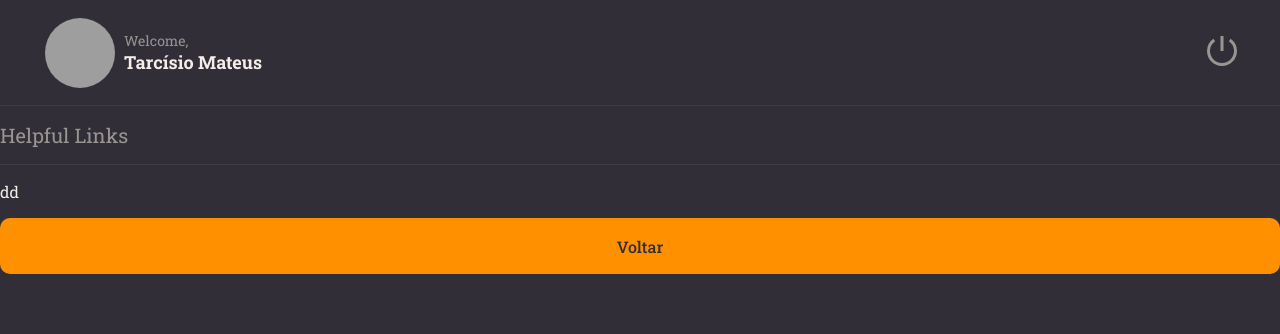
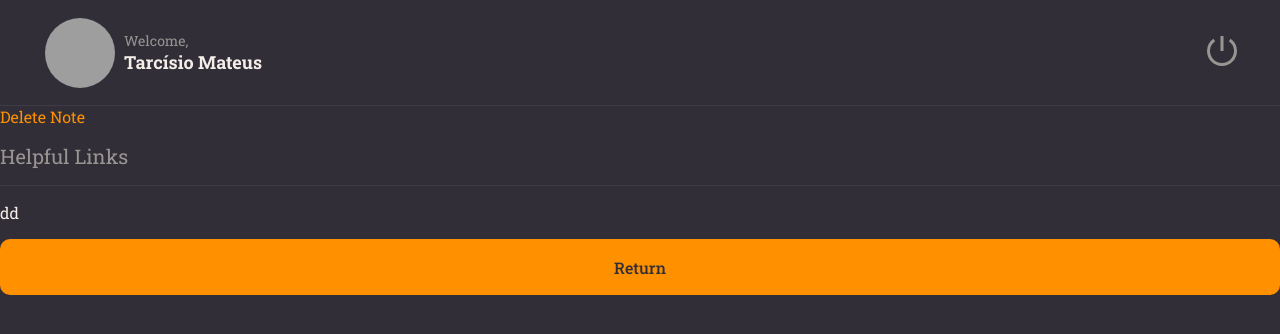
Before and after one commit to tarcisioMateus/rocketnotes, a React (Vite) app: page / in a window 1280 px wide. Shown: the top 334 px of the page. Built offline with nearby package versions, Linux system fonts and the light colour scheme; grey boxes are pictures that could not be loaded.

Commit message:
created components/TextButton

```diff
--- a/src/components/Header/index.jsx
+++ b/src/components/Header/index.jsx
@@ -10,7 +10,7 @@ export function Header() {
         src = 'https://github.com/tarcisioMateus.png'
         alt = "Picture from user"/>
         <div>
-          <spam>Welcome,</spam>
+          <span>Welcome,</span>
           <strong>Tarcísio Mateus</strong>
         </div>
       </Profile>
--- a/src/components/Header/styles.js
+++ b/src/components/Header/styles.js
@@ -28,7 +28,7 @@ export const Profile = styled.div`
     display: flex;
     flex-direction: column;
 
-    spam {
+    span {
       font-size: 1.4rem;
       line-height: 1.8rem;
       color: ${ ({theme}) => theme .COLORS.GRAY_100};
--- /dev/null
+++ b/src/components/TextButton/index.jsx
@@ -0,0 +1,9 @@
+import { Container } from "./styles";
+
+export function TextButton({title, ...rest}) {
+  return (
+    <Container type='button' {...rest}>
+      {title}
+    </Container>
+  )
+}
--- /dev/null
+++ b/src/components/TextButton/styles.js
@@ -0,0 +1,10 @@
+import styled from 'styled-components'
+
+export const Container = styled.button`
+  background: none;
+  border: none;
+
+  color: ${ ({ theme }) => theme.COLORS.ORANGE};
+  line-height: 2.1rem;
+  text-align: center;
+`
--- a/src/pages/Details/index.jsx
+++ b/src/pages/Details/index.jsx
@@ -1,4 +1,5 @@
 import { Header } from '../../components/Header'
+import { TextButton } from '../../components/TextButton'
 import { Section } from '../../components/Section'
 import { Button } from '../../components/Button'
 
@@ -8,10 +9,11 @@ export function Details() {
   return (
     <Container>
       <Header/>
+      <TextButton title = 'Delete Note'/>
       <Section title = 'Helpful Links'>
         <a>dd</a>
       </Section>
-      <Button title = 'Voltar'/>
+      <Button title = 'Return'/>
     </Container>
   )
 }
--- a/src/styles/global.js
+++ b/src/styles/global.js
@@ -19,6 +19,7 @@ export default createGlobalStyle`
     color: ${ ({theme}) => theme.COLORS.WHITE };
     font-family: 'Roboto Slab', serif;
     font-size: 1.6rem;
+    font-weight: 400;
     outline: none;
   }
 
```
